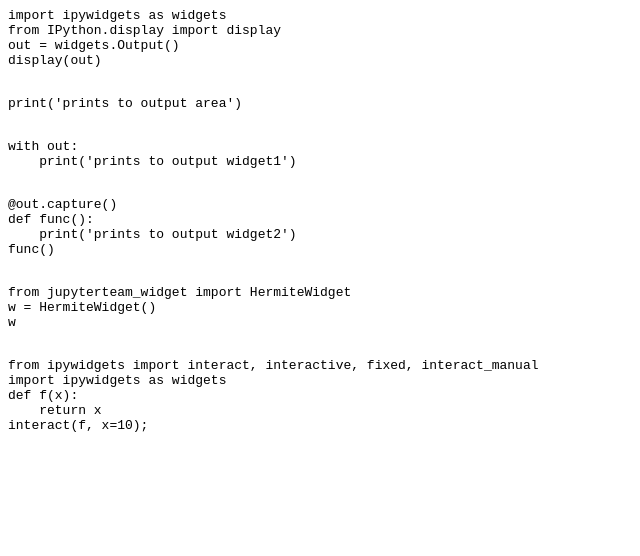
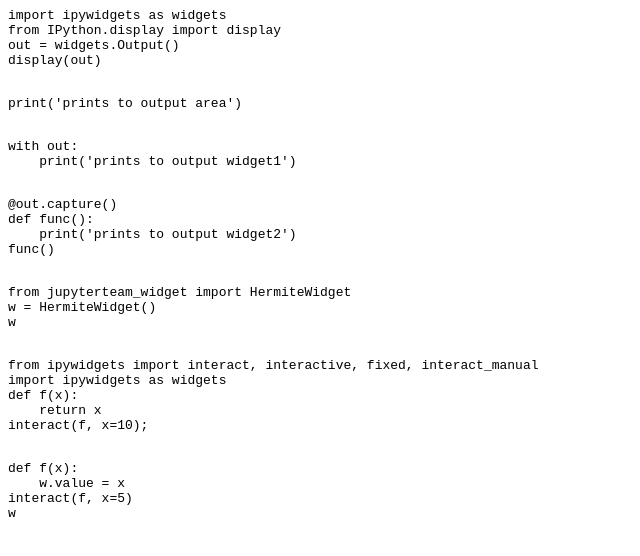
Before and after one commit to LibreTexts/jupyterteam_widget, a plain HTML site: page interact.html in a window 1280 px wide. Shown: the whole page, without its empty margins (0-640 px from the left). Drawn offline with Linux system fonts and the light colour scheme.

Commit message:
add interact() to interact.html

```diff
--- a/interact.html
+++ b/interact.html
@@ -69,7 +69,10 @@
   </pre>
 
   <pre data-executable="true" data-language="python">
-
+def f(x):
+    w.value = x
+interact(f, x=5)
+w
   </pre>
 
 </body>
```
